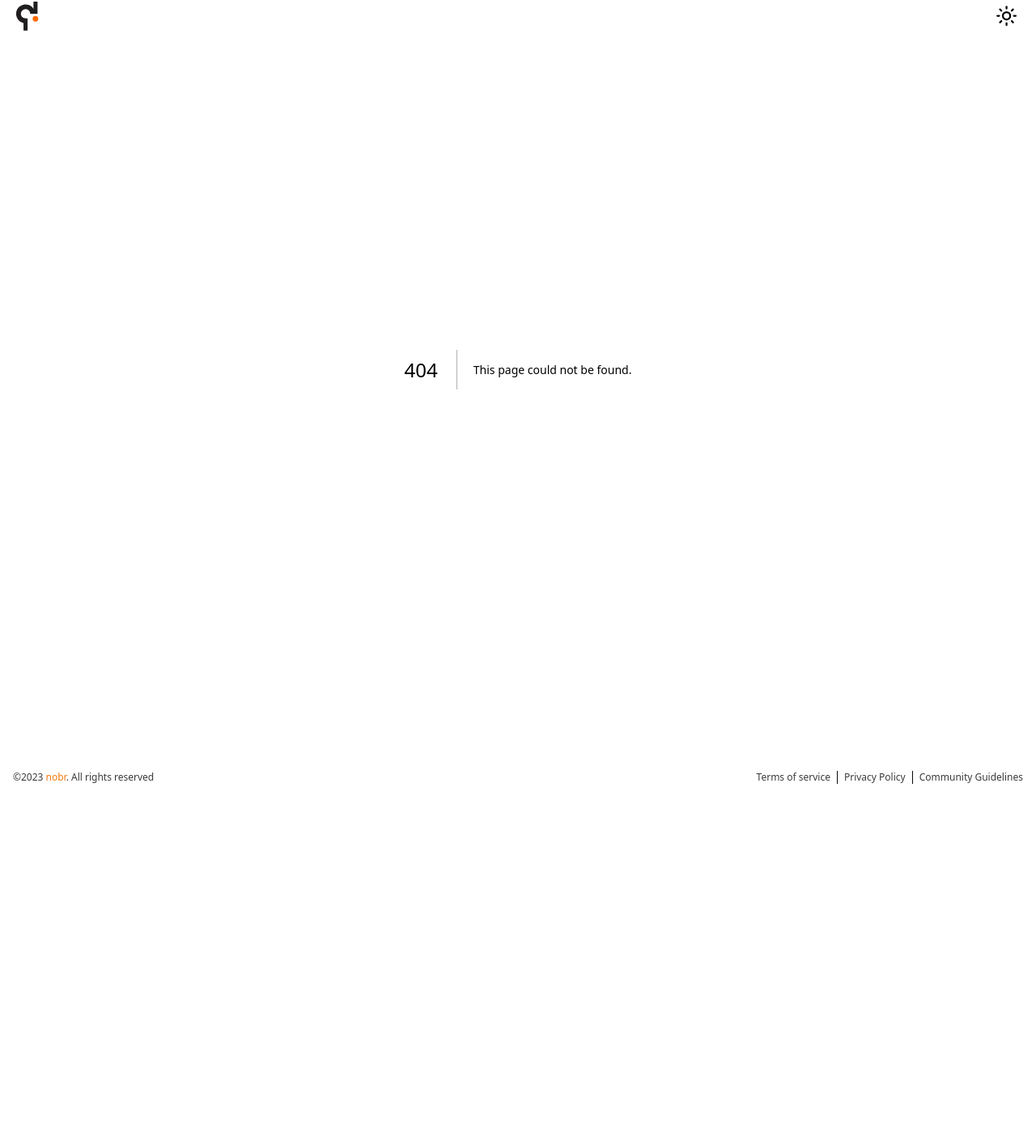
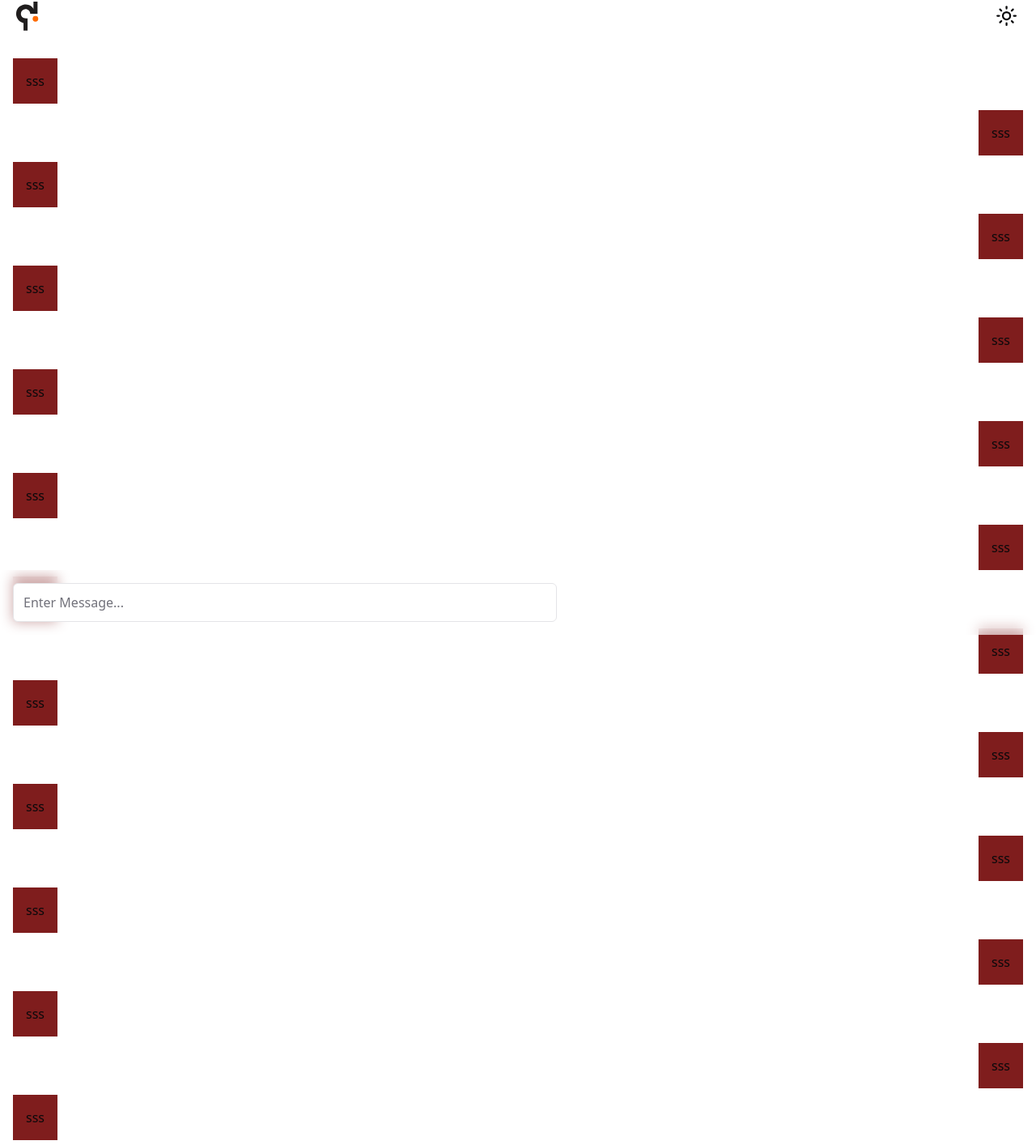
Before and after one commit to 3akare/nobr, a Next.js app: page /chat/ss in a window 1280 px wide. Before the commit this address had no page. Shown: the part 16-1430 px from the top of the page at 81% size. Before the commit the page ends 1000 px from the top, so only its background shows below. Built offline with nearby package versions, Linux system fonts and the light colour scheme.

Commit message:
Created Chat page

```diff
--- /dev/null
+++ b/app/chat/[id]/page.tsx
@@ -0,0 +1,107 @@
+"use client";
+import { Button } from "@/app/components/ui/button";
+import { Input } from "@/app/components/ui/input";
+import React from "react";
+
+const page = () => {
+  return (
+    <main className="container mx-auto h-[calc(100vh-72px)] flex items-center flex-col justify-end p-4">
+      <section className="flex text-ellipsis self-start justify-self-start w-full h-full gap-2 flex-col">
+        <div className="p-4 bg-red-900 w-fit">sss</div>
+        <div className="p-4 bg-red-900 self-end w-fit">sss</div>
+        <div className="p-4 bg-red-900 w-fit">sss</div>
+        <div className="p-4 bg-red-900 self-end w-fit">sss</div>
+        <div className="p-4 bg-red-900 w-fit">sss</div>
+        <div className="p-4 bg-red-900 self-end w-fit">sss</div>
+        <div className="p-4 bg-red-900 w-fit">sss</div>
+        <div className="p-4 bg-red-900 self-end w-fit">sss</div>
+        <div className="p-4 bg-red-900 w-fit">sss</div>
+        <div className="p-4 bg-red-900 self-end w-fit">sss</div>
+        <div className="p-4 bg-red-900 w-fit">sss</div>
+        <div className="p-4 bg-red-900 self-end w-fit">sss</div>
+        <div className="p-4 bg-red-900 w-fit">sss</div>
+        <div className="p-4 bg-red-900 self-end w-fit">sss</div>
+        <div className="p-4 bg-red-900 w-fit">sss</div>
+        <div className="p-4 bg-red-900 self-end w-fit">sss</div>
+        <div className="p-4 bg-red-900 w-fit">sss</div>
+        <div className="p-4 bg-red-900 self-end w-fit">sss</div>
+        <div className="p-4 bg-red-900 w-fit">sss</div>
+        <div className="p-4 bg-red-900 self-end w-fit">sss</div>
+        <div className="p-4 bg-red-900 w-fit">sss</div>
+        <div className="p-4 bg-red-900 self-end w-fit">sss</div>
+        <div className="p-4 bg-red-900 w-fit">sss</div>
+        <div className="p-4 bg-red-900 self-end w-fit">sss</div>
+        <div className="p-4 bg-red-900 w-fit">sss</div>
+        <div className="p-4 bg-red-900 self-end w-fit">sss</div>
+        <div className="p-4 bg-red-900 w-fit">sss</div>
+        <div className="p-4 bg-red-900 self-end w-fit">sss</div>
+        <div className="p-4 bg-red-900 w-fit">sss</div>
+        <div className="p-4 bg-red-900 self-end w-fit">sss</div>
+        <div className="p-4 bg-red-900 w-fit">sss</div>
+        <div className="p-4 bg-red-900 self-end w-fit">sss</div>
+        <div className="p-4 bg-red-900 w-fit">sss</div>
+        <div className="p-4 bg-red-900 self-end w-fit">sss</div>
+        <div className="p-4 bg-red-900 w-fit">sss</div>
+        <div className="p-4 bg-red-900 self-end w-fit">sss</div>
+        <div className="p-4 bg-red-900 w-fit">sss</div>
+        <div className="p-4 bg-red-900 self-end w-fit">sss</div>
+        <div className="p-4 bg-red-900 w-fit">sss</div>
+        <div className="p-4 bg-red-900 self-end w-fit">sss</div>
+        <div className="p-4 bg-red-900 w-fit">sss</div>
+        <div className="p-4 bg-red-900 self-end w-fit">sss</div>
+        <div className="p-4 bg-red-900 w-fit">sss</div>
+        <div className="p-4 bg-red-900 self-end w-fit">sss</div>
+        <div className="p-4 bg-red-900 w-fit">sss</div>
+        <div className="p-4 bg-red-900 self-end w-fit">sss</div>
+        <div className="p-4 bg-red-900 w-fit">sss</div>
+        <div className="p-4 bg-red-900 self-end w-fit">sss</div>
+        <div className="p-4 bg-red-900 w-fit">sss</div>
+        <div className="p-4 bg-red-900 self-end w-fit">sss</div>
+        <div className="p-4 bg-red-900 w-fit">sss</div>
+        <div className="p-4 bg-red-900 self-end w-fit">sss</div>
+        <div className="p-4 bg-red-900 w-fit">sss</div>
+        <div className="p-4 bg-red-900 self-end w-fit">sss</div>
+        <div className="p-4 bg-red-900 w-fit">sss</div>
+        <div className="p-4 bg-red-900 self-end w-fit">sss</div>
+        <div className="p-4 bg-red-900 w-fit">sss</div>
+        <div className="p-4 bg-red-900 self-end w-fit">sss</div>
+        <div className="p-4 bg-red-900 w-fit">sss</div>
+        <div className="p-4 bg-red-900 self-end w-fit">sss</div>
+        <div className="p-4 bg-red-900 w-fit">sss</div>
+        <div className="p-4 bg-red-900 self-end w-fit">sss</div>
+        <div className="p-4 bg-red-900 w-fit">sss</div>
+        <div className="p-4 bg-red-900 self-end w-fit">sss</div>
+        <div className="p-4 bg-red-900 w-fit">sss</div>
+        <div className="p-4 bg-red-900 self-end w-fit">sss</div>
+        <div className="p-4 bg-red-900 w-fit">sss</div>
+        <div className="p-4 bg-red-900 self-end w-fit">sss</div>
+        <div className="p-4 bg-red-900 w-fit">sss</div>
+        <div className="p-4 bg-red-900 self-end w-fit">sss</div>
+        <div className="p-4 bg-red-900 w-fit">sss</div>
+        <div className="p-4 bg-red-900 self-end w-fit">sss</div>
+        <div className="p-4 bg-red-900 w-fit">sss</div>
+        <div className="p-4 bg-red-900 self-end w-fit">sss</div>
+        <div className="p-4 bg-red-900 w-fit">sss</div>
+        <div className="p-4 bg-red-900 self-end w-fit">sss</div>
+        <div className="p-4 bg-red-900 w-fit">sss</div>
+        <div className="p-4 bg-red-900 self-end w-fit">sss</div>
+        <div className="p-4 bg-red-900 w-fit">sss</div>
+        <div className="p-4 bg-red-900 self-end w-fit">sss</div>
+      </section>
+      <section className="fixed bottom-0 w-full h-fit p-4 flex items-center z-10  bg-background backdrop-blur supports-[backdrop-filter]:bg-background/60">
+        <label htmlFor="messages" className="sr-only">
+          Enter your messages
+        </label>
+        <Input
+          id="messages"
+          className="w-full max-w-2xl text-base h-12 min-h-12 relative hover:ring-0 focus-visible:ring-0 focus-within:ring-0 ring-0 ring-offset-0 focus:ring-0 focus-visible:ring-offset-0"
+          placeholder="Enter Message..."
+          autoFocus
+        ></Input>
+        {/* a button will be here */}
+      </section>
+    </main>
+  );
+};
+
+export default page;
--- a/app/components/Footer.tsx
+++ b/app/components/Footer.tsx
@@ -1,14 +1,16 @@
 //next imports
 import Link from "next/link";
 
-function Footer() {
+function Footer({ visibleFooter }: { visibleFooter: true | false }) {
   return (
+    <>
+      {visibleFooter && (
         <footer className="p-2 text-xs mt-20">
           <nav className="p-2 container mx-auto flex flex-col sm:flex-row justify-between md:items-center gap-2 text-foreground/80">
             <section>
               <p>
-            &copy;2023 <span className="text-pOrange">nobr</span>. All rights
-            reserved
+                &copy;2023 <span className="text-pOrange">nobr</span>. All
+                rights reserved
               </p>
             </section>
             <section>
@@ -20,7 +22,10 @@ function Footer() {
                 >
                   Terms of service
                 </Link>
-            <Link href="/legal#privacy" className="px-2 hover:text-foreground">
+                <Link
+                  href="/legal#privacy"
+                  className="px-2 hover:text-foreground"
+                >
                   <p>Privacy Policy</p>
                 </Link>
                 <Link
@@ -33,6 +38,8 @@ function Footer() {
             </section>
           </nav>
         </footer>
+      )}
+    </>
   );
 }
 
--- /dev/null
+++ b/app/components/FooterWrapper.tsx
@@ -0,0 +1,11 @@
+"use client";
+
+import { useParams } from "next/navigation";
+import { Footer } from ".";
+
+const FooterWrapperr = () => {
+  const params = useParams();
+  return <Footer visibleFooter={params.id !== undefined ? false : true} />;
+};
+
+export default FooterWrapperr;
--- a/app/components/HeroComponent.tsx
+++ b/app/components/HeroComponent.tsx
@@ -23,15 +23,19 @@ const HeroComponent = () => {
           world
         </h2>
         <div className="flex gap-4">
+          <Link href={"/chat/ss"} prefetch={false}>
             <Button
               className="w-36 sm:w-48 h-14 rounded-xl text-lg ring-2 ring-primary hover:ring-primary/90 shadow-md
           "
             >
               Chat
             </Button>
+          </Link>
+          <Link href={"/chat/ss"} prefetch={false}>
             <Button className="w-36 sm:w-48 h-14 rounded-xl text-lg ring-2 ring-pOrange bg-transparent text-pOrange hover:bg-pOrange hover:text-white shadow-md">
               Video
             </Button>
+          </Link>
         </div>
       </div>
     </section>
--- a/app/components/NavigationBar.tsx
+++ b/app/components/NavigationBar.tsx
@@ -9,12 +9,12 @@ import { MenuBar, ModeToggle } from ".";
 import light from "@logos/light-nobr-logo.svg";
 import dark from "@logos/dark-nobr-logo.svg";
 
-const NavigationBar = () => {
+const NavigationBar = ({ visibleMenu }: { visibleMenu: true | false }) => {
   return (
     <header className="sticky p-2 top-0 z-10 w-full bg-background backdrop-blur supports-[backdrop-filter]:bg-background/60">
       <nav className="p-2 container mx-auto flex justify-between items-center">
         <div className="flex gap-4 items-center justify-center">
-          <MenuBar />
+          {visibleMenu && <MenuBar />}
           <Link href="/">
             <Image
               src={light}
--- /dev/null
+++ b/app/components/NavigationBarWrapper.tsx
@@ -0,0 +1,10 @@
+"use client";
+import { NavigationBar } from ".";
+import { useParams } from "next/navigation";
+
+const NavigationBarWrapper = () => {
+  const params = useParams();
+  return <NavigationBar visibleMenu={params.id !== undefined ? false : true} />;
+};
+
+export default NavigationBarWrapper;
--- a/app/layout.tsx
+++ b/app/layout.tsx
@@ -1,14 +1,13 @@
 //providers
 import { ThemeProvider } from "./components/theme-provider";
+import NavigationBarWrapper from "./components/NavigationBarWrapper";
+import FooterWrapper from "./components/FooterWrapper";
 
 //next imports
 import type { Metadata, Viewport } from "next";
 
 //CSS
 import "./globals.css";
-
-//components
-import { Footer, NavigationBar } from "./components";
 
 //shadcn components
 import { Toaster } from "./components/ui/toaster";
@@ -38,9 +37,9 @@ export default function RootLayout({
           enableSystem
           disableTransitionOnChange
         >
-          <NavigationBar />
+          <NavigationBarWrapper />
           {children}
-          <Footer />
+          <FooterWrapper />
           <Toaster />
         </ThemeProvider>
       </body>
```
Lines whose indentation alone changed are shown as unchanged.
